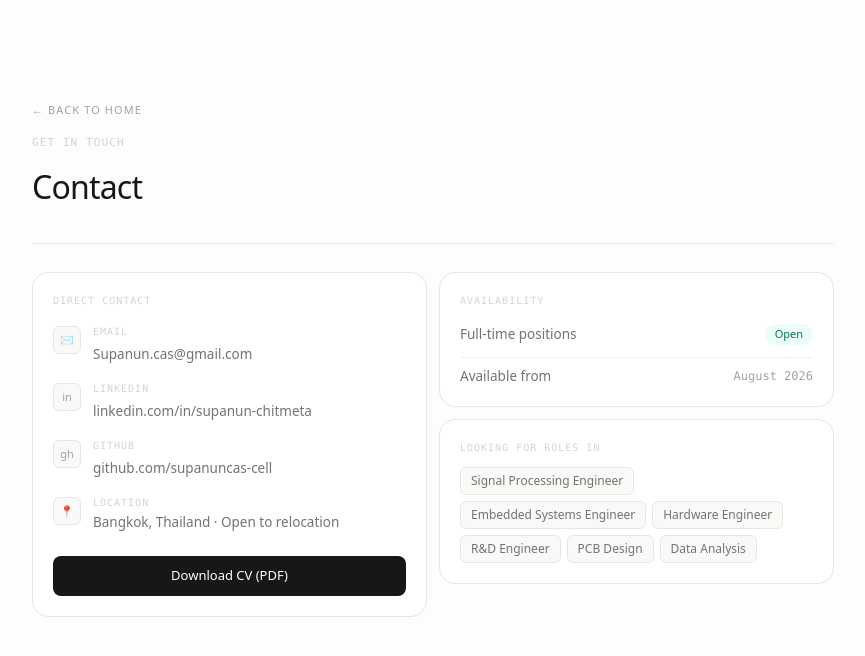
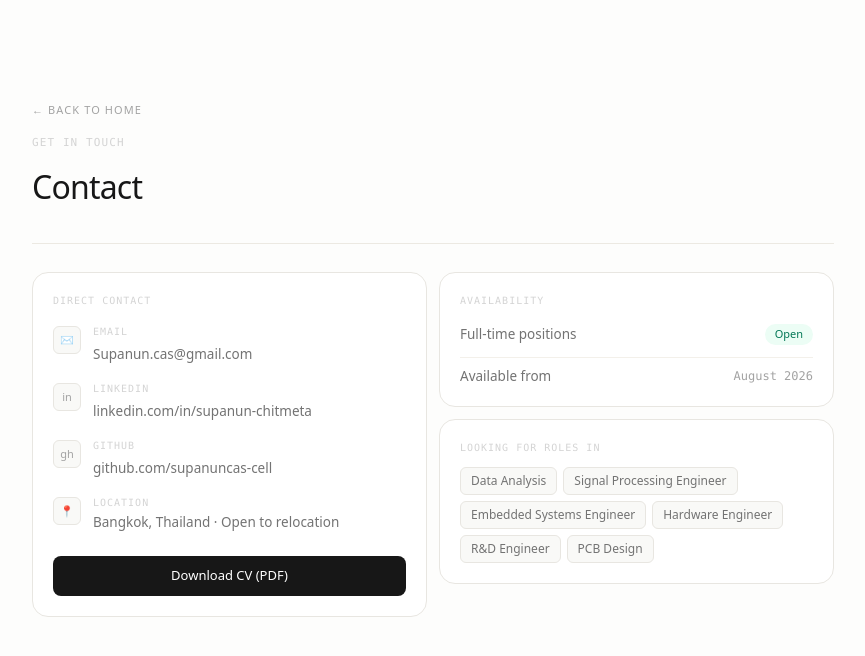
Before and after one commit to supanuncas-cell/Portfolio-Supanun, a React (Vite) app: page /contact in a window 1280 px wide. Shown: the top 656 px of the page, without its empty margins (207-1072 px from the left). Built offline with nearby package versions, Linux system fonts and the light colour scheme.

Commit message:
edit ROLE in

```diff
--- a/src/pages/Contact.jsx
+++ b/src/pages/Contact.jsx
@@ -33,12 +33,12 @@ const availability = [
 ];
 
 const lookingFor = [
+  "Data Analysis",
   "Signal Processing Engineer",
   "Embedded Systems Engineer",
   "Hardware Engineer",
   "R&D Engineer",
   "PCB Design",
-  "Data Analysis"
 ];
 
 export default function Contact() {
```
